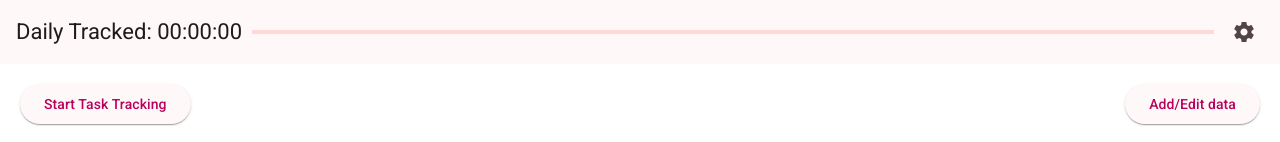
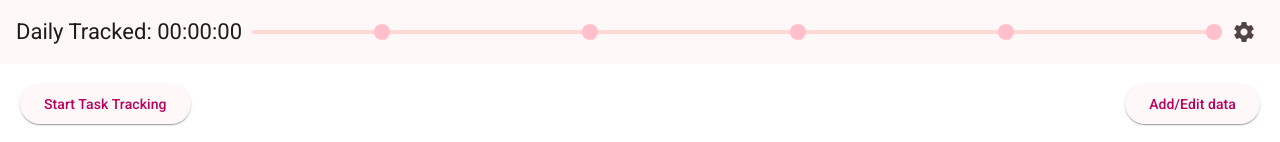
Before and after one commit to bagatka/time-tracker, an Angular app: page / in a window 1280 px wide. Shown: the top 142 px of the page. Built offline with nearby package versions, Linux system fonts and the light colour scheme.

Commit message:
Add day goals

```diff
--- a/src/app/app.component.html
+++ b/src/app/app.component.html
@@ -1,3 +1,11 @@
+<div class="overlat-prize-container">
+  <div class="goal-item" [ngClass]="{ 'goal-item-active': goalProgress >= 20 }"></div>
+  <div class="goal-item" [ngClass]="{ 'goal-item-active': goalProgress >= 40 }"></div>
+  <div class="goal-item" [ngClass]="{ 'goal-item-active': goalProgress >= 60 }"></div>
+  <div class="goal-item" [ngClass]="{ 'goal-item-active': goalProgress >= 80 }"></div>
+  <div class="goal-item" [ngClass]="{ 'goal-item-active': goalProgress >= 100 }"></div>
+</div>
+
 <mat-toolbar color="primary">
   <span>Daily Tracked: {{ dailyTrackedTime }}</span>
   <mat-progress-bar
--- a/src/app/app.component.scss
+++ b/src/app/app.component.scss
@@ -18,3 +18,28 @@
   display: flex;
   justify-content: space-between;
 }
+
+.overlat-prize-container {
+  width: 100%;
+  display: flex;
+  flex-direction: row;
+  align-items: center;
+  justify-content: end;
+  top: 24px;
+  position: absolute;
+  z-index: 10;
+  gap: 15%;
+  right: 4.5%;
+}
+
+.goal-item {
+  width: 16px;
+  height: 16px;
+  background-color: pink;
+  border-radius: 50%;
+}
+
+.goal-item-active {
+  background-color: lightgreen;
+  border: 1px solid green;
+}
```
